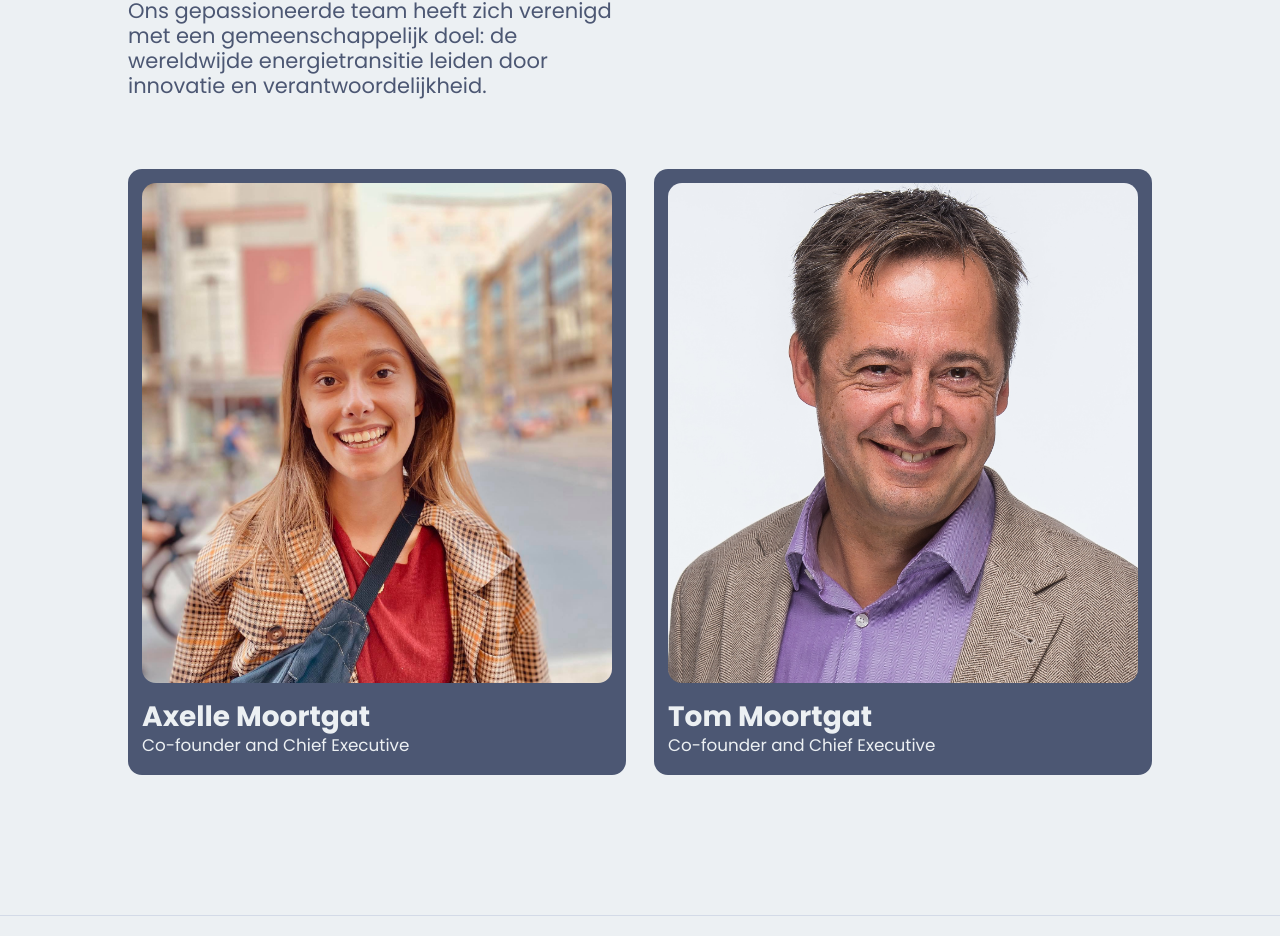
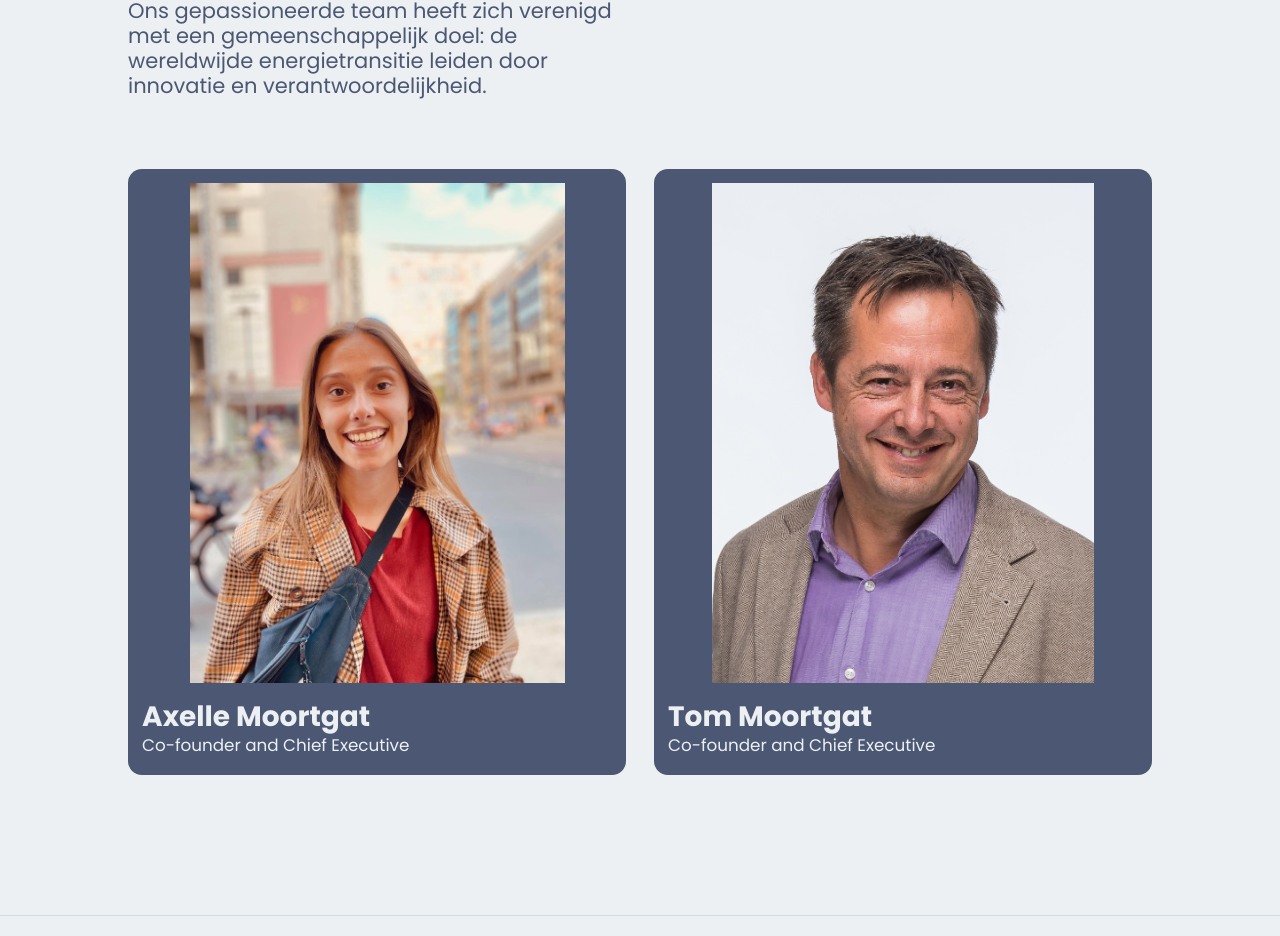
Before and after one commit to AxelleMoo/P2PEnergy, a Next.js app: page /over-ons in a window 1280 px wide. Shown: the part 864-1800 px from the top of the page. Built offline with nearby package versions, Linux system fonts and the light colour scheme.

Commit message:
change pfs objectfit

```diff
--- a/styles/overOns.module.css
+++ b/styles/overOns.module.css
@@ -66,7 +66,7 @@
 
 .aboutus_box_founder_box_img_img{
     border-radius: 1rem;
-    object-fit: cover;
+    object-fit: contain;
     width: 100%;
 }
 
```
